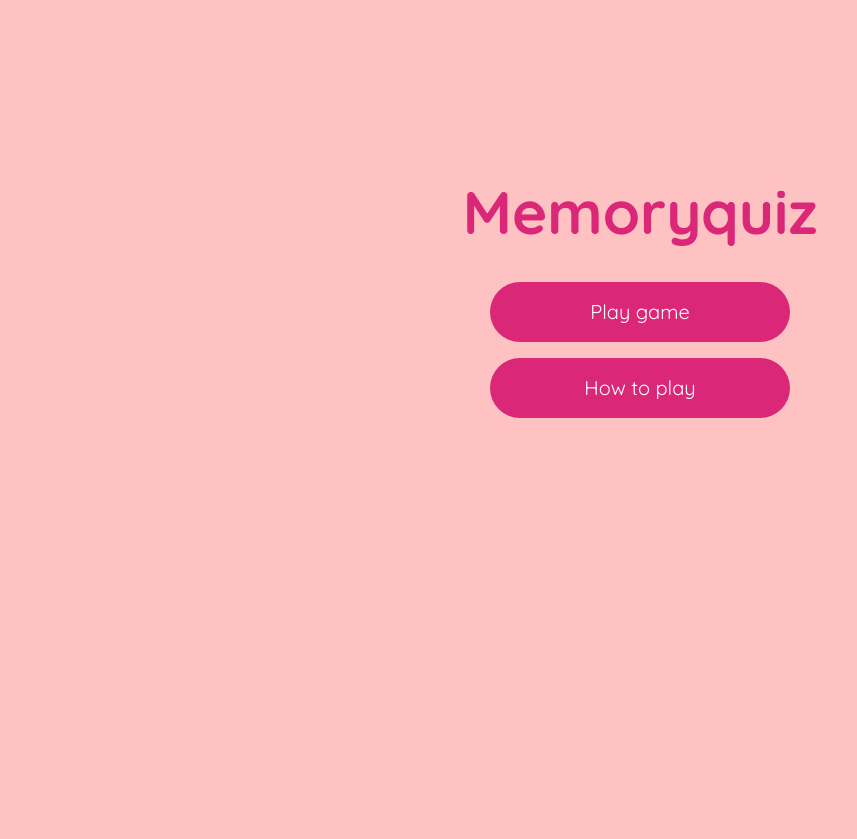
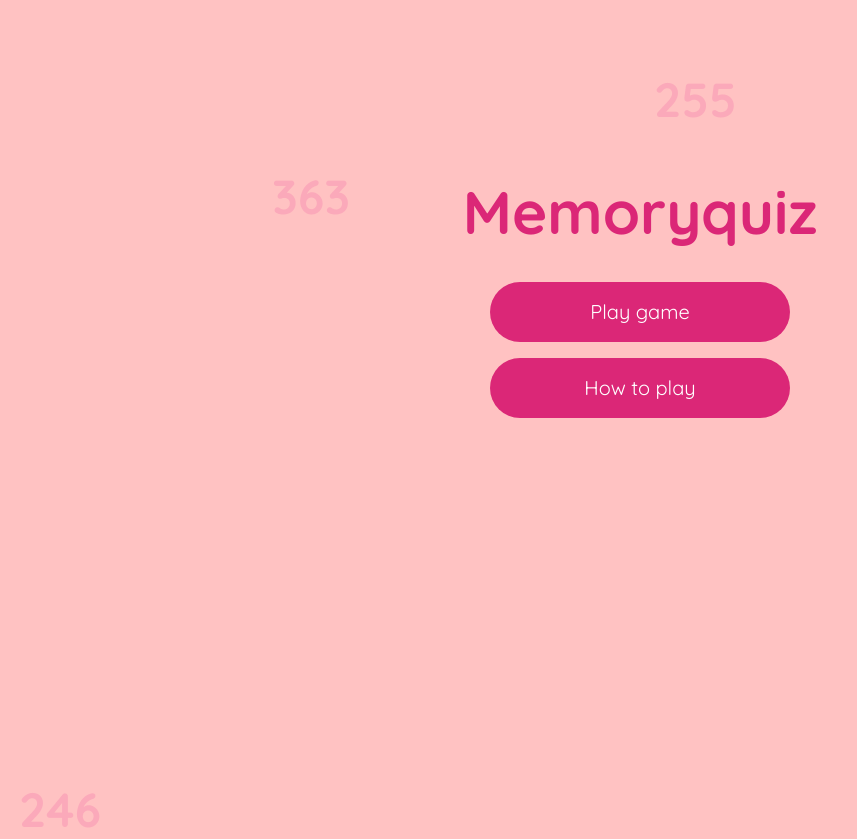
Before and after one commit to suttirakcha/memoryquiz, a React (Create React App) app: page / in a window 1280 px wide. Shown: the whole page, without its empty margins (0-857 px from the left). Before the commit the page ends 800 px from the top, so only its background shows below. Built offline with nearby package versions, Linux system fonts and the light colour scheme.

Commit message:
add num float and how to play

```diff
--- a/package.json
+++ b/package.json
@@ -10,6 +10,7 @@
     "@types/node": "^16.18.97",
     "@types/react": "^18.3.1",
     "@types/react-dom": "^18.3.0",
+    "lucide-react": "^0.378.0",
     "react": "^18.3.1",
     "react-countdown-circle-timer": "^3.2.1",
     "react-dom": "^18.3.1",
--- a/src/App.css
+++ b/src/App.css
@@ -30,6 +30,10 @@ body {
 
 .timer-anim {
   animation:timerText 500ms forwards;
+}
+
+.num-float {
+  animation:numFloat 3s linear infinite;
 }
 
 @keyframes fadeIn {
@@ -87,3 +91,21 @@ body {
     visibility:hidden;
   }
 }
+
+@keyframes numFloat {
+  0% {
+    transform:translateY(20px)
+  }
+  25% {
+    transform:translateY(0px)
+  }
+  50% {
+    transform:translateY(-20px)
+  }
+  75% {
+    transform:translateY(0px)
+  }
+  100% {
+    transform:translateY(20px)
+  }
+}
--- /dev/null
+++ b/src/components/BackButton.tsx
@@ -0,0 +1,9 @@
+import { ButtonProps } from "../types"
+
+const BackButton = ({ onClick, text = "Back", className } : ButtonProps) => {
+  return (
+    <button onClick={onClick} className={`absolute top-4 right-4`}>{text}</button>
+  )
+}
+
+export default BackButton
--- a/src/components/Button.tsx
+++ b/src/components/Button.tsx
@@ -1,8 +1,4 @@
-interface ButtonProps {
-  onClick: () => void
-  text: string
-  className?: string
-}
+import { ButtonProps } from "../types"
 
 const Button = ({ onClick, text, className } : ButtonProps) => {
   return (
--- /dev/null
+++ b/src/components/NumFloat.tsx
@@ -0,0 +1,22 @@
+import { useState } from "react"
+
+const NumFloat = () => {
+
+  const [num, setNum] = useState(Math.floor(Math.random() * 1000))
+  const [position, setPosition] = useState({
+    x: Math.floor(Math.random() * 1000),
+    y: Math.floor(Math.random() * 1000)
+  })
+
+  return (
+    <h1
+      className="absolute text-pink-500/20 text-5xl font-bold num-float -z-1"
+      style={{
+        top:position.y,
+        left:position.x
+      }}
+    >{num}</h1>
+  )
+}
+
+export default NumFloat
--- a/src/pages/Main.tsx
+++ b/src/pages/Main.tsx
@@ -3,6 +3,8 @@ import Button from "../components/Button"
 import TimerCircle from "../components/Timer"
 import { useNavigate } from "react-router-dom"
 import { CountdownCircleTimer } from "react-countdown-circle-timer"
+import NumFloat from "../components/NumFloat"
+import { Smile } from "lucide-react"
 
 const MainPage = () => {
 
@@ -27,28 +29,43 @@ const MainPage = () => {
   }
 
   return (
-    <div className="flex flex-col gap-y-10 items-center justify-center h-[75vh]">
+    <div className="flex flex-col gap-y-10 items-center justify-center h-[75vh] p-6 md:p-10">
       {currentIndex === 2 ? (
         <div className={animate ? "fade-out-number" : "fade-in-number"}>
           <CountdownCircleTimer
             isPlaying={true}
-            duration={3}
+            duration={2}
             onComplete={changeLink}
             colors="#db2777"
           >
             {() => <h2 className="w-[100px] text-lg font-semibold text-center">Preparing the number for you...</h2>}
           </CountdownCircleTimer>
         </div>
+      ) : currentIndex === 1 ? (
+        <div className="flex flex-col gap-y-10 max-w-2xl items-center">
+          <h1 className={`text-5xl md:text-6xl font-bold z-50 ${animate ? "fade-out" : "fade-in-two"}`}>How to play</h1>
+          <p className="text-lg">
+            You need to memorise the number that I showed for you for just 3 seconds, then you have 10 seconds to answer what number you saw. If you did not see the number, you can click 'Didn't see the number' to show the number again, but you will lose 3 seconds.
+            If you answer incorrectly or the time is up, the game is over!
+
+            <span className="inline-flex items-center gap-x-2 text-center mt-4">Hope you can enjoy the game (and your memorisation) <Smile /></span>
+          </p>
+        </div>
       ) : (
         <>
-          <h1 className={`text-5xl md:text-6xl font-bold ${animate ? "fade-out" : "fade-in-two"}`}>Memoryquiz</h1>
+          <h1 className={`text-5xl md:text-6xl font-bold z-50 ${animate ? "fade-out" : "fade-in-two"}`}>Memoryquiz</h1>
 
-          <div className={`flex flex-col gap-y-4 items-center w-full ${animate ? "fade-out-number" : "fade-in-number"}`}>
+          <div className={`flex flex-col gap-y-4 items-center w-full z-50 ${animate ? "fade-out-number" : "fade-in-number"}`}>
             <Button className="max-w-[300px] w-full" onClick={() => {changeIndex(2)}} text="Play game"/>
-            <Button className="max-w-[300px] w-full" onClick={() => {}} text="How to play"/>
+            <Button className="max-w-[300px] w-full" onClick={() => {changeIndex(1)}} text="How to play"/>
           </div>
         </>
       )}
+
+
+      <NumFloat />
+      <NumFloat />
+      <NumFloat />
     </div>
   )
 }
--- /dev/null
+++ b/src/types/index.ts
@@ -0,0 +1,5 @@
+export interface ButtonProps {
+  onClick: () => void
+  text: string
+  className?: string
+}
```
Also changed, not shown: 1 other file (tests, documents, lock files or other folders).
